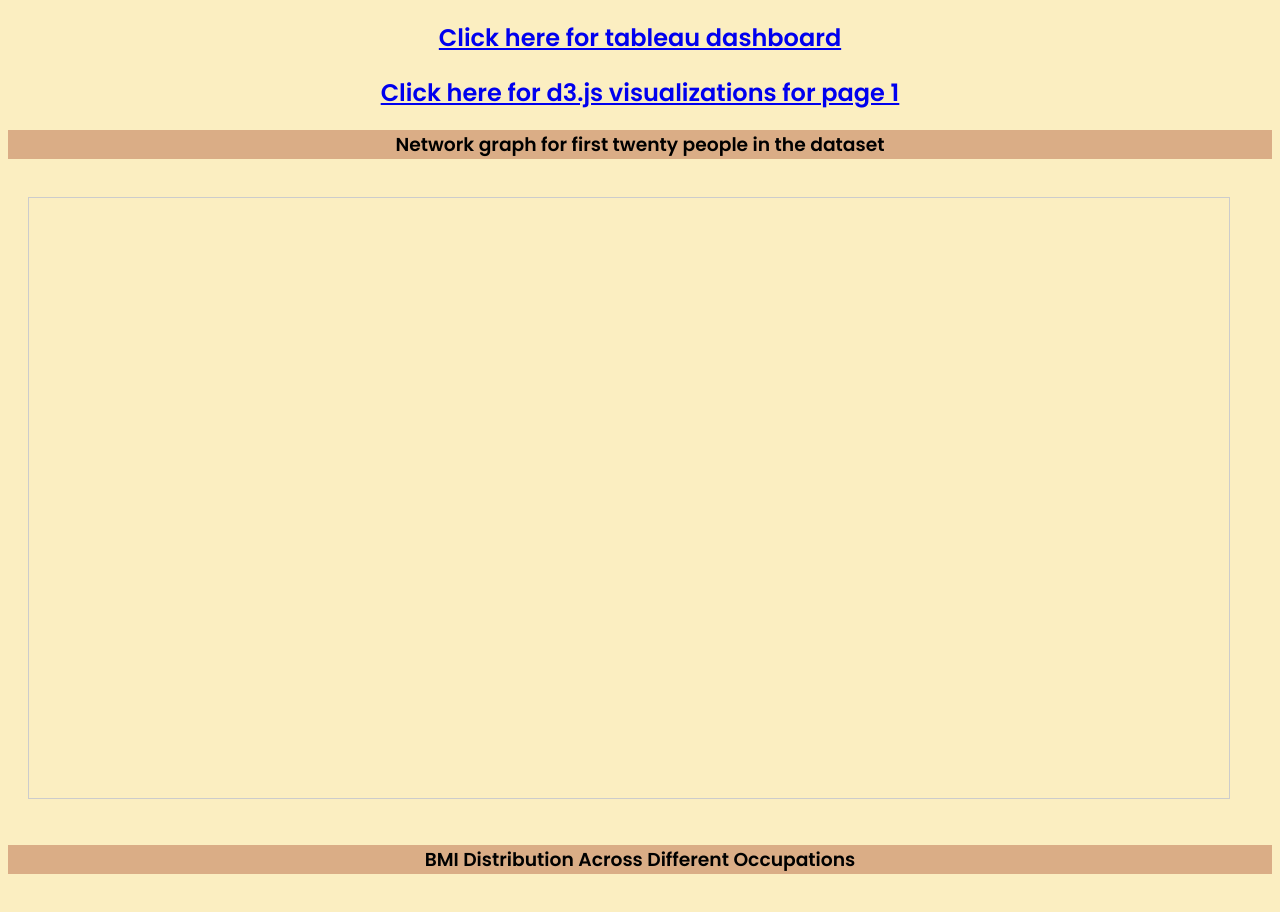
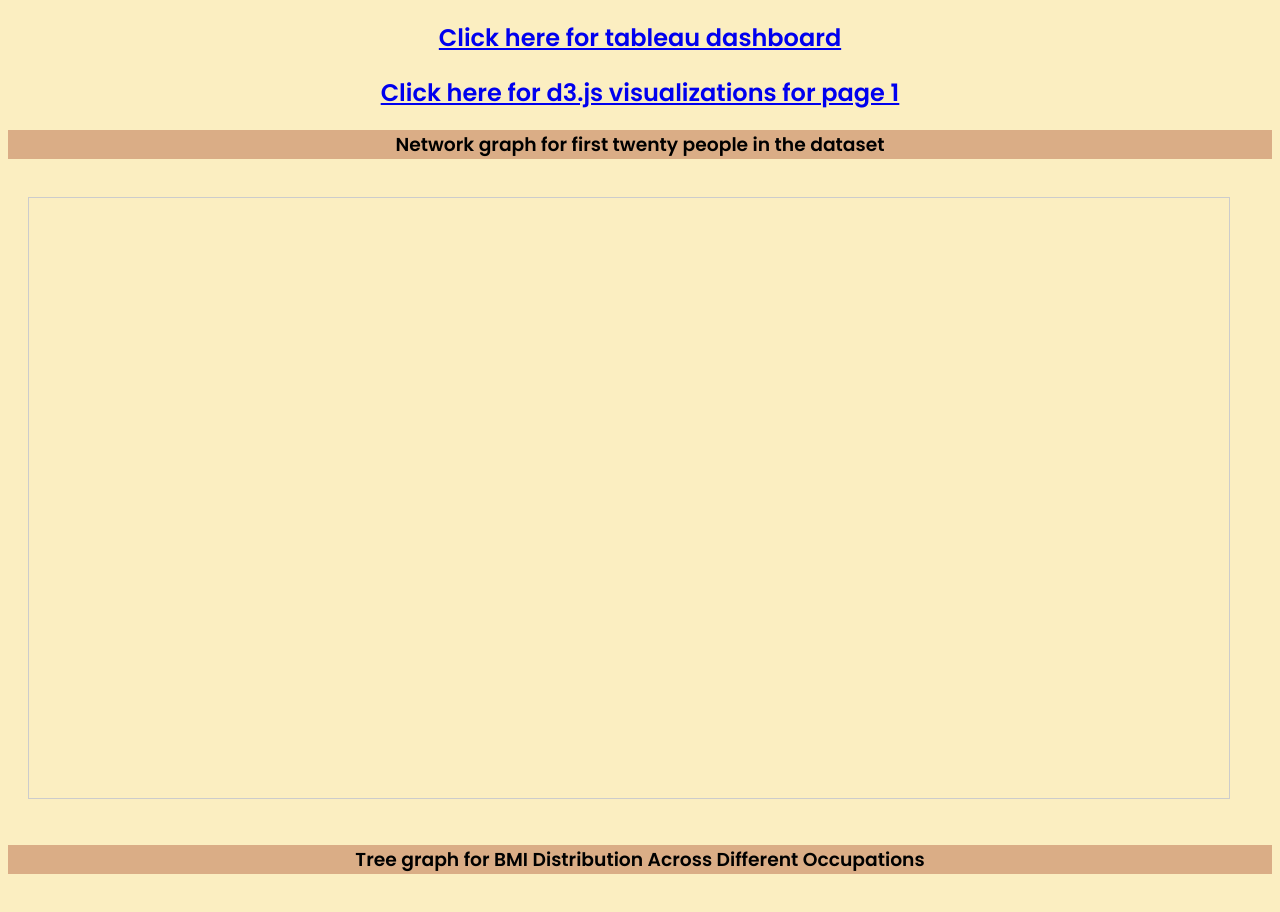
Before and after one commit to Koti2199/website_for_data_visualization, a plain HTML site: page index2.html in a window 1280 px wide. Drawn offline with nearby package versions, Linux system fonts and the light colour scheme; no server answers.

Commit message:
Update index2.html

```diff
--- a/index2.html
+++ b/index2.html
@@ -43,7 +43,7 @@
     <!-- SVG Container for Graph -->
     <svg width="1200" height="600"></svg>
 
-    <h3>BMI Distribution Across Different Occupations</h3>
+    <h3>Tree graph for BMI Distribution Across Different Occupations</h3>
     <!-- Tooltip container for interactive data display -->
     <div
       class="tooltip"
```
